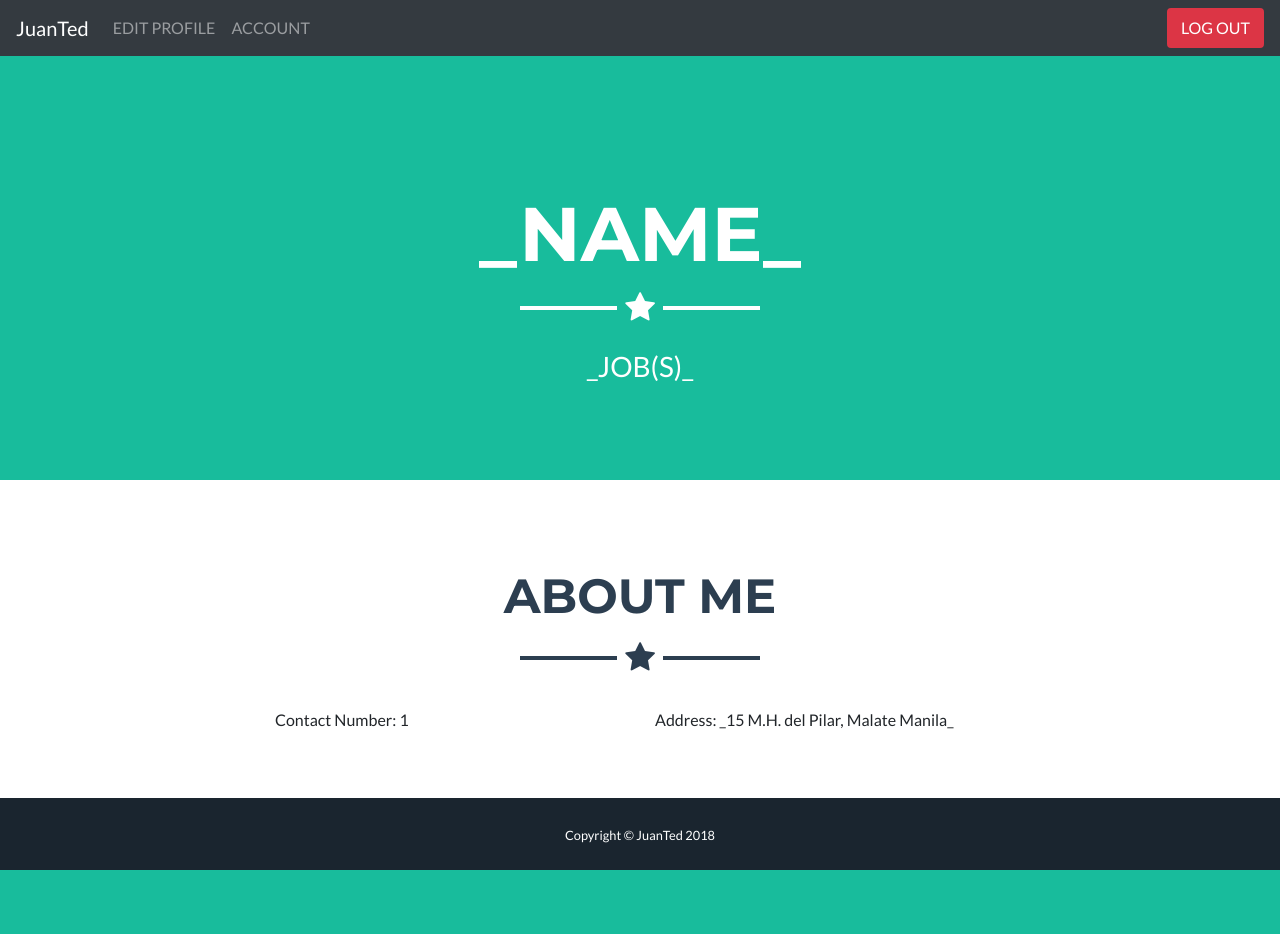
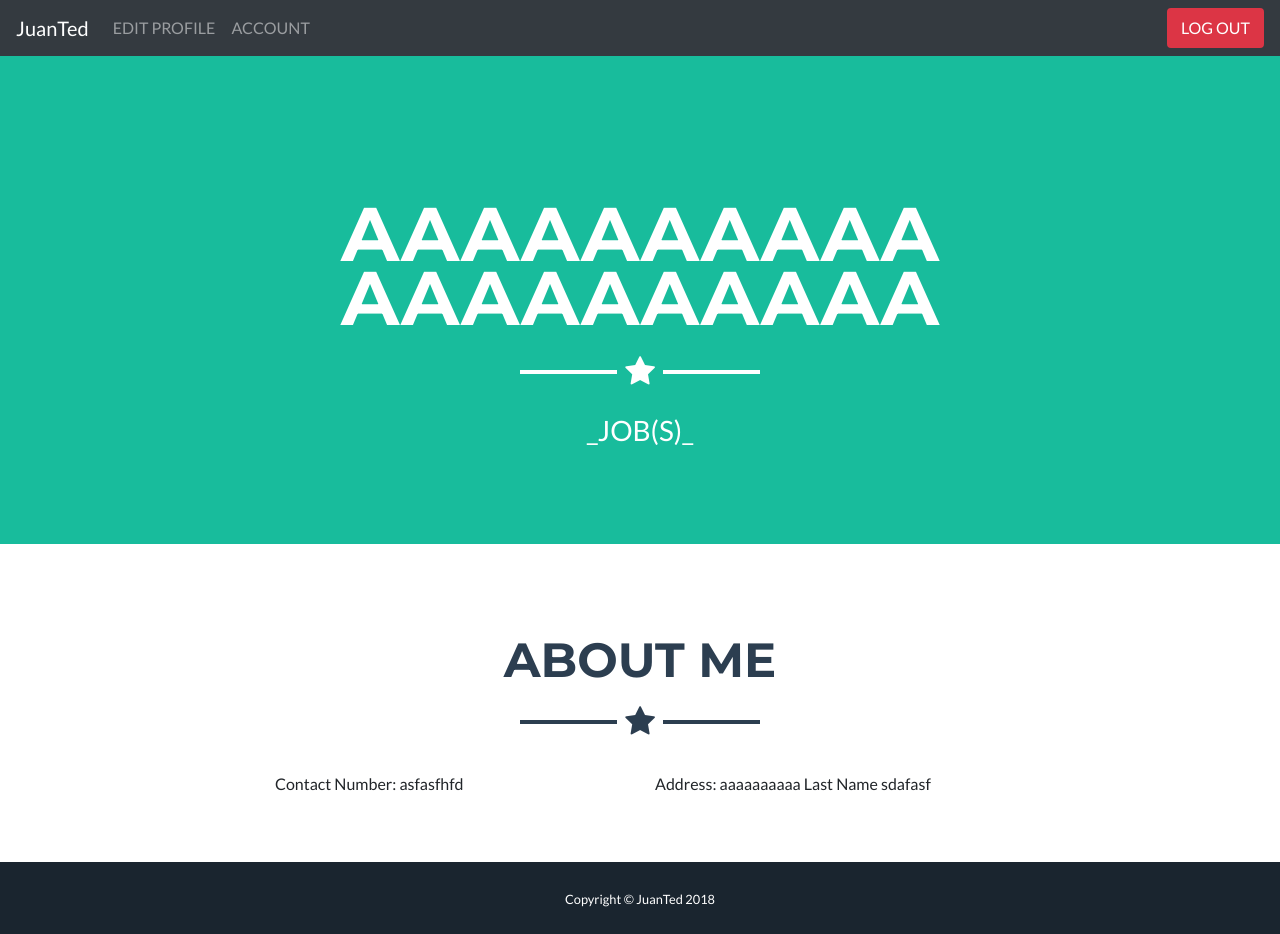
Before and after one commit to bluehacks2018/AIC-kids, a PHP site: page /dashboard.php in a window 1280 px wide. Before the commit the page ends 870 px from the top, so only its background shows below. Run offline with PHP 8.4, Linux system fonts and the light colour scheme; the visitor is signed in with stand-in values (Sample User, id 1); data comes from the database, SQL or seed files in the repository.

Commit message:
updated login

```diff
--- a/dashboard.php
+++ b/dashboard.php
@@ -1,6 +1,10 @@
 <?php
   session_start();
-  // $query = "SELECT * FROM provider where provider_id = $_SESSION['id']";
+  $conn = mysqli_connect('127.0.0.1', 'root', '', 'juanjob');
+  $id = $_SESSION['id'];
+  $query = "SELECT * FROM provider where provider_id = $id";
+  $temp = mysqli_query($conn, $query);
+  $row = mysqli_fetch_assoc($temp);
 ?>
 <!DOCTYPE html>
 <html>
@@ -24,7 +28,7 @@
 	<!-- Header -->
     <header class="masthead bg-primary text-white text-center">
       <div class="container">
-        <h1 class="text-uppercase mb-0">_NAME_</h1>
+        <h1 class="text-uppercase mb-0"><?php echo $row['first_name']. " ".$row['last_name']; ?></h1>
         <hr class="star-light">
         <h2 class="font-weight-light mb-0">_JOB(S)_</h2>
       </div>
@@ -37,10 +41,10 @@
         <hr class="star-dark mb-5">
         <div class="row">
           <div class="col-lg-4 ml-auto">
-            Contact Number: <?php echo $_SESSION['id']; ?>
+            Contact Number: <?php echo $row['contact']; ?>
           </div>
           <div class="col-lg-4 mr-auto">
-            Address: _15 M.H. del Pilar, Malate Manila_
+            Address: <?php echo $row['street']." ".$row['brgy']." ".$row['city'] ; ?>
           </div>
         </div>
       </div>
--- /dev/null
+++ b/logout.php
@@ -0,0 +1,5 @@
+<?php
+	session_unset();
+	session_destroy();
+	header('Location: index.php');
+?>
--- a/navbar.php
+++ b/navbar.php
@@ -13,7 +13,7 @@
         <a class="nav-link" href="account.php">account</a>
       </li>
     </ul>
-    <form class="form-inline my-2 my-md-0">
+    <form class="form-inline my-2 my-md-0" action="logout.php" method="post">
       <button id="submit" name="submit" class="btn btn-danger">LOG OUT</button>
     </form>
   </div>
```
